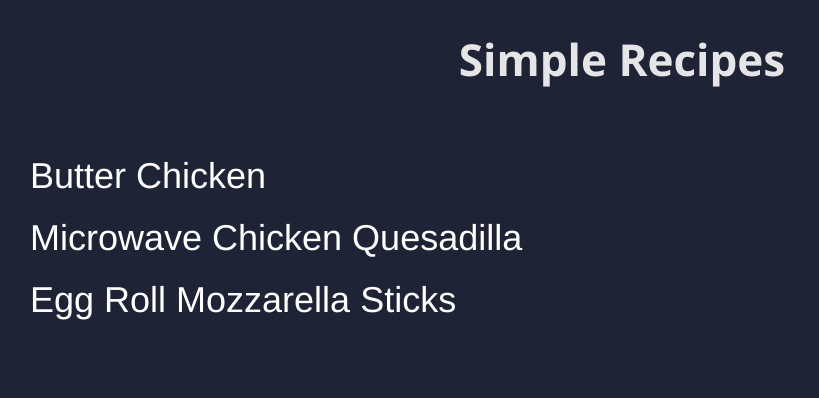
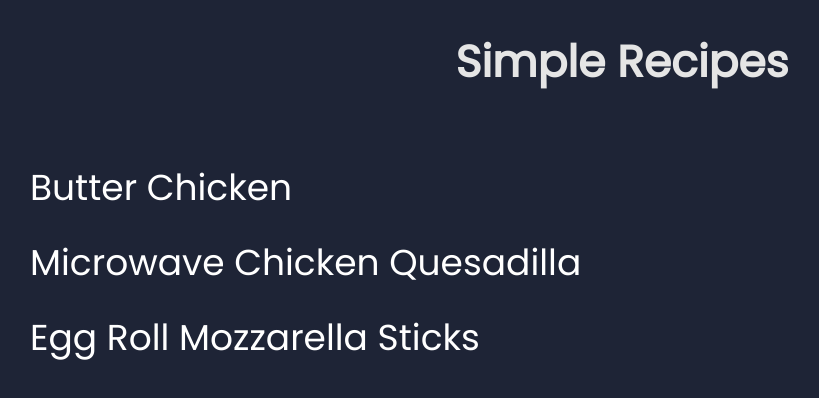
Before and after one commit to iSubhamMani/simple_recipe, a plain HTML site: page index.html in a window 1280 px wide. Shown: the whole page, without its empty margins (18-837 px from the left). Drawn offline with Linux system fonts and the light colour scheme.

Commit message:
Font Fix

```diff
--- a/style.css
+++ b/style.css
@@ -1,12 +1,22 @@
-body{
-    background-color: #1E2436;
+@font-face {
+    font-family: poppins;
+    src: url(./fonts/Poppins-Regular.ttf);
+    font-style: normal;
+    font-weight: 100;
+}
+
+*{
+    font-family: poppins;
 }
 
 .heading{
     text-align: center;
     font-size: 44px;
     color: #e5e5e5;
-    font-family: 'Segoe UI', Tahoma, Geneva, Verdana, sans-serif;
+}
+
+body{
+    background-color: #1E2436;
 }
 
 .links-container{
@@ -33,7 +43,6 @@ body{
     display: inline-block;
     list-style-type: none;
     font-size: 36px;
-    font-family: 'Franklin Gothic Medium', 'Arial Narrow', Arial, sans-serif;
 }
 
 .recipe-list-item{
```
